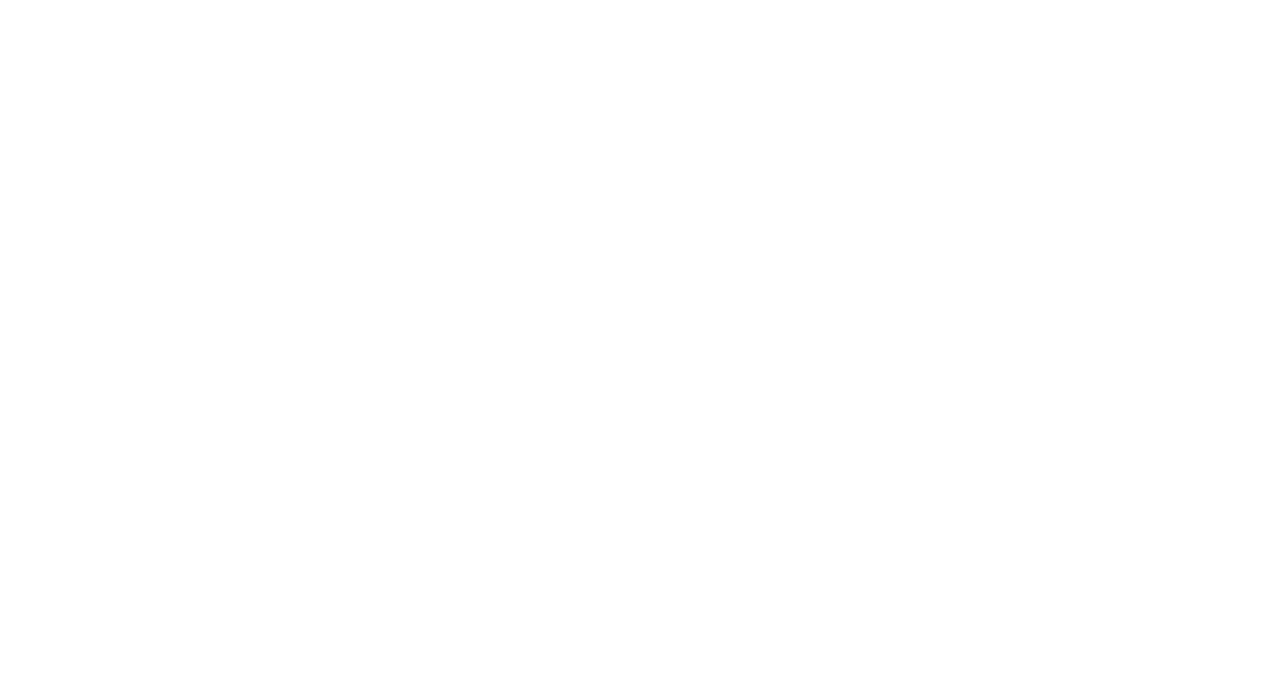
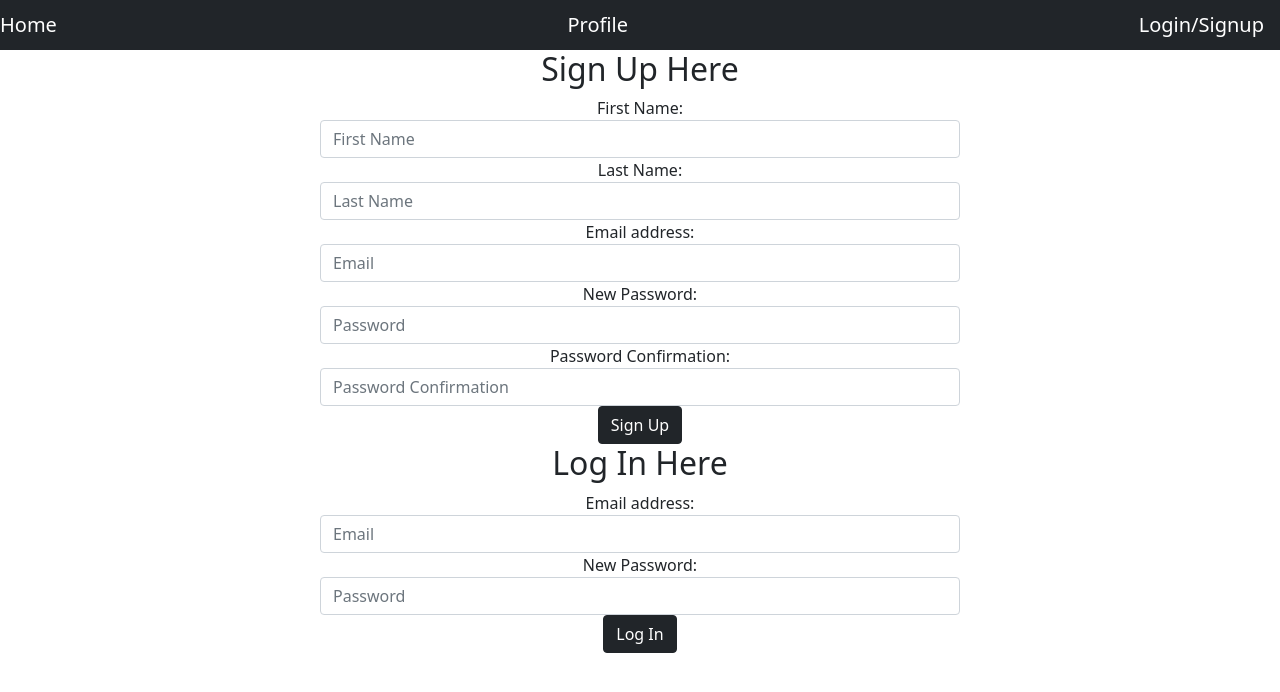
Before and after one commit to sashaMarkus/hackaton-proj, a React (Create React App) app in the folder poem-app/: page /validation in a window 1280 px wide. Shown: the top 692 px of the page. Built offline with nearby package versions, Linux system fonts and the light colour scheme.

Commit message:
test commit

```diff
--- a/poem-app/src/App.css
+++ b/poem-app/src/App.css
@@ -38,7 +38,21 @@
 }
 .form-group {
   width: 50%;
+  display: flex;
+  flex-direction: column;
+  align-items: center;
 }
 .flex-column {
   align-items: center;
 }
+
+.wrapper {
+  background: url("https://wallpaperaccess.com/full/1302751.jpg");
+  display: flex;
+  flex-direction: column;
+  align-items: center;
+  width: 1600px;
+  height: 500px;
+  position: relative;
+  right: 100px;
+}
--- a/poem-app/src/App.js
+++ b/poem-app/src/App.js
@@ -6,16 +6,22 @@
 
 import { SignUp } from "./Components/SignUp";
 import { Login } from "./Components/Login";
+import { NavBar } from "./Components/NavBar";
+import { Home } from "./Components/Home";
 
 function App() {
   return (
-    <div className="App">
+    <div className="bg-dark.bg-gradient">
       <Router>
-        <Route path="/signup">
+        <NavBar />
+        <Route path="/validation">
           <SignUp />
+          <Login />
         </Route>
-        <Route path="/login">
-          <Login />
+        <Route path="/login"></Route>
+        <Route exact path="/">
+          {" "}
+          <Home />{" "}
         </Route>
       </Router>
     </div>
--- /dev/null
+++ b/poem-app/src/Components/Home.jsx
@@ -0,0 +1,67 @@
+import React from "react";
+
+export function Home() {
+  return (
+    <div>
+      <div
+        Style=" background-repeat: no-repeat; background: url(https://wallpaperaccess.com/full/198053.jpg)"
+        class="jumbotron bg-cover text-white"
+      >
+        <div className="container py-5 text-center">
+          <h1 className="display-4 font-weight-bold">Welcome to PoemIt</h1>
+          <p className="font-italic mb-0">
+            This is some nice demo content for the header
+          </p>
+          <p className="font-italic">
+            Snippe by
+            <a href="https://bootstrapious.com" className="text-white">
+              <u>Bootstrapious</u>
+            </a>
+          </p>
+          <a href="#" role="button" className="btn btn-primary px-5">
+            See All Features
+          </a>
+        </div>
+      </div>
+      <div className="container py-5">
+        <div className="wrapper">
+          <h2 className="h3 font-weight-bold">Some demo content</h2>
+          <div className="row">
+            <div className="col-lg-10 mb-4">
+              <p className="font-italic text-muted">
+                Lorem ipsum dolor sit amet, consectetur adipisicing elit, sed do
+                eiusmod tempor incididunt ut labore et dolore magna aliqua. Ut
+                enim ad minim veniam, quis nostrud exercitation ullamco laboris
+                nisi ut aliquip ex ea commodo consequat. Duis aute irure dolor.
+              </p>
+              <p className="font-italic text-muted">
+                Lorem ipsum dolor sit amet, consectetur adipisicing elit, sed do
+                eiusmod tempor incididunt ut labore et dolore magna aliqua. Ut
+                enim ad minim veniam, quis nostrud exercitation ullamco laboris
+                nisi ut aliquip ex ea commodo consequat. Duis aute irure dolor.
+              </p>
+            </div>
+            <div className="col-lg-8">
+              <p className="font-italic text-muted">
+                Lorem ipsum dolor sit amet, consectetur{" "}
+                <strong className="font-weight-bold text-dark">
+                  adipisicing elit, sed{" "}
+                </strong>
+                do eiusmod tempor incididunt ut labore et dolore magna aliqua.
+                Ut enim ad minim veniam, quis nostrud exercitation ullamco
+                laboris nisi ut aliquip ex ea commodo consequat. Duis aute irure
+                dolor in{" "}
+                <strong className="font-weight-bold text-dark">
+                  reprehenderit in voluptate{" "}
+                </strong>
+                velit esse cillum dolore eu fugiat nulla pariatur. Excepteur
+                sint occaecat cupidatat non proident, sunt in culpa qui officia
+                deserunt mollit anim id est laborum.
+              </p>
+            </div>
+          </div>
+        </div>
+      </div>
+    </div>
+  );
+}
--- a/poem-app/src/Components/Login.jsx
+++ b/poem-app/src/Components/Login.jsx
@@ -6,8 +6,8 @@
   const [email, setemail] = useState("");
   const [password, setpassword] = useState("");
 
-  function handleLogin() {
-    axios.post("http://localhost:5050/user/login", {
+  async function handleLogin() {
+    await axios.post("http://localhost:5050/user/login", {
       email: email,
       password: password,
     });
@@ -19,9 +19,9 @@
 
   return (
     <div className="d-flex flex-column">
-      <h2>Sign Up Here</h2>
+      <h2>Log In Here</h2>
       <form onSubmit={submit} className="form-group">
-        <label for="email">Email address:</label>
+        <label htmlFor="email">Email address:</label>
         <input
           className="form-control"
           name="Email"
@@ -30,7 +30,7 @@
             setemail(event.target.value);
           }}
         />
-        <label for="password">New Password:</label>
+        <label htmlFor="password">New Password:</label>
         <input
           className="form-control"
           name="Password"
--- /dev/null
+++ b/poem-app/src/Components/NavBar.jsx
@@ -0,0 +1,20 @@
+import React from "react";
+import { useState } from "react";
+
+export function NavBar() {
+  return (
+    <div className="navbar navbar-dark bg-dark">
+      <a className="navbar-brand mb-0 h1" href="/">
+        Home
+      </a>
+      <a className="navbar-brand mb-0 h1" href="/Profile">
+        {" "}
+        Profile
+      </a>
+      <a className="navbar-brand mb-0 h1" href="/validation">
+        {" "}
+        Login/Signup
+      </a>
+    </div>
+  );
+}
--- a/poem-app/src/Components/SignUp.jsx
+++ b/poem-app/src/Components/SignUp.jsx
@@ -9,8 +9,8 @@
   const [firstName, setFirstName] = useState("");
   const [lastName, setLastName] = useState("");
 
-  function handleSignUp() {
-    axios.post("http://localhost:5050/user/signup", {
+  async function handleSignUp() {
+    await axios.post("http://localhost:5050/user/signup", {
       firstName: firstName,
       lastName: lastName,
       email: emailReg,
@@ -27,7 +27,7 @@
     <div className="d-flex flex-column">
       <h2>Sign Up Here</h2>
       <form onSubmit={submit} className="form-group">
-        <label for="first-name">First Name:</label>
+        <label htmlFor="first-name">First Name:</label>
         <input
           className="form-control"
           name="First-Name"
@@ -36,7 +36,7 @@
             setFirstName(event.target.value);
           }}
         />
-        <label for="last-name">Last Name:</label>
+        <label htmlFor="last-name">Last Name:</label>
         <input
           className="form-control"
           name="Last-Name"
@@ -45,7 +45,7 @@
             setLastName(event.target.value);
           }}
         />
-        <label for="email">Email address:</label>
+        <label htmlFor="email">Email address:</label>
         <input
           className="form-control"
           name="Email"
@@ -54,7 +54,7 @@
             setEmailReg(event.target.value);
           }}
         />
-        <label for="password">New Password:</label>
+        <label htmlFor="password">New Password:</label>
         <input
           className="form-control"
           name="Password"
@@ -64,7 +64,7 @@
             setPasswordReg(event.target.value);
           }}
         />
-        <label for="password-conf">Password Confirmation:</label>
+        <label htmlFor="password-conf">Password Confirmation:</label>
         <input
           className="form-control"
           name="Password-Conf"
```
Also changed, not shown: 1 other file (tests, documents, lock files or other folders).
